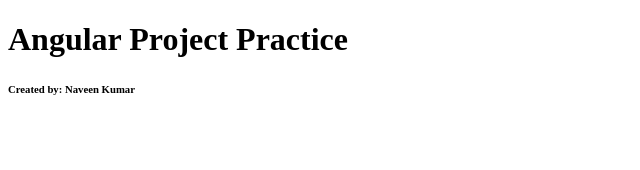
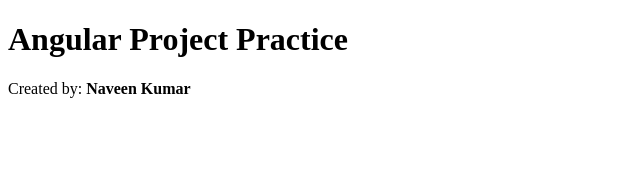
Before and after one commit to naveensinghgniit/angularTest, an Angular app: page / in a window 1280 px wide. Shown: the top 170 px of the page, without its empty margins (0-640 px from the left). Built offline with nearby package versions, Linux system fonts and the light colour scheme.

Commit message:
'h6' changed into 'p'

```diff
--- a/src/app/app.component.html
+++ b/src/app/app.component.html
@@ -1,3 +1,3 @@
 <h1>Angular Project Practice</h1>
-<h6>Created by: <strong>Naveen Kumar</strong></h6>
+<p>Created by: <strong>Naveen Kumar</strong></p>
 <router-outlet></router-outlet>
```
